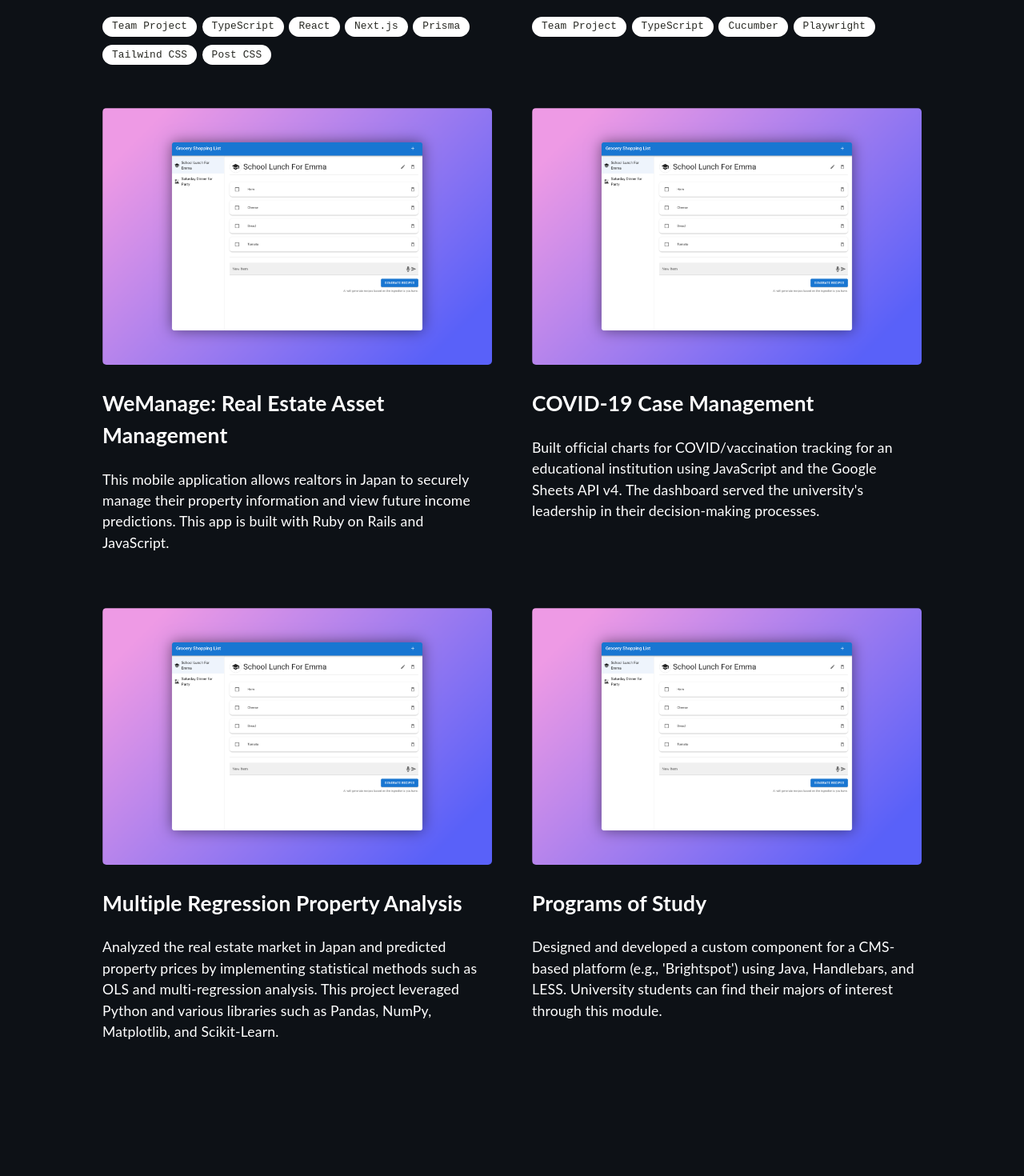
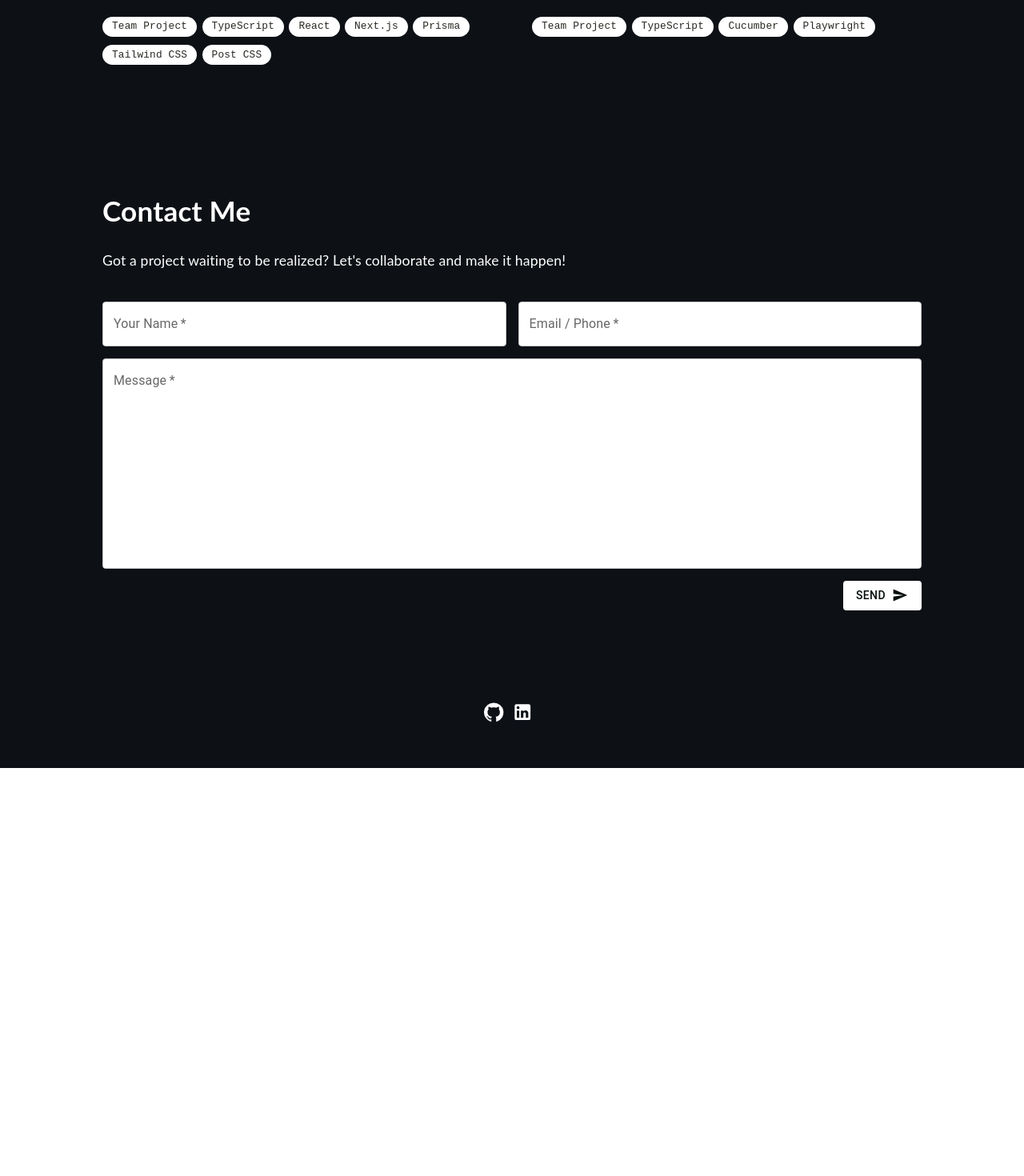
Before and after one commit to jchung150/My-Portfolio-Website, a React (Vite) app: page / in a window 1280 px wide. Shown: the part 4200-5670 px from the top of the page at 80% size. After the commit the page ends 5160 px from the top, so only its background shows below. Built offline with nearby package versions, Linux system fonts and the light colour scheme.

Commit message:
Fixed the nav bar

```diff
--- a/src/components/Project.tsx
+++ b/src/components/Project.tsx
@@ -153,7 +153,7 @@ function Project() {
           </div>
         </div>
 
-        <div className="project">
+        {/* <div className="project">
           <a href="http://www.wemanage.jp/" target="_blank" rel="noreferrer">
             <img src={gsl01} className="zoom" alt="thumbnail" width="100%" />
           </a>
@@ -165,8 +165,9 @@ function Project() {
             their property information and view future income predictions. This
             app is built with Ruby on Rails and JavaScript.
           </p>
-        </div>
-        <div className="project">
+        </div> */}
+
+        {/* <div className="project">
           <a
             href="https://www.byuh.edu/covid-19-case-management"
             target="_blank"
@@ -187,8 +188,9 @@ function Project() {
             v4. The dashboard served the university's leadership in their
             decision-making processes.
           </p>
-        </div>
-        <div className="project">
+        </div> */}
+
+        {/* <div className="project">
           <a
             href="https://github.com/yujisatojr/multi-reg-analysis"
             target="_blank"
@@ -209,8 +211,9 @@ function Project() {
             multi-regression analysis. This project leveraged Python and various
             libraries such as Pandas, NumPy, Matplotlib, and Scikit-Learn.
           </p>
-        </div>
-        <div className="project">
+        </div> */}
+
+        {/* <div className="project">
           <a
             href="https://holokai.byuh.edu/programs-of-study"
             target="_blank"
@@ -230,7 +233,7 @@ function Project() {
             (e.g., 'Brightspot') using Java, Handlebars, and LESS. University
             students can find their majors of interest through this module.
           </p>
-        </div>
+        </div> */}
       </div>
     </div>
   );
```
